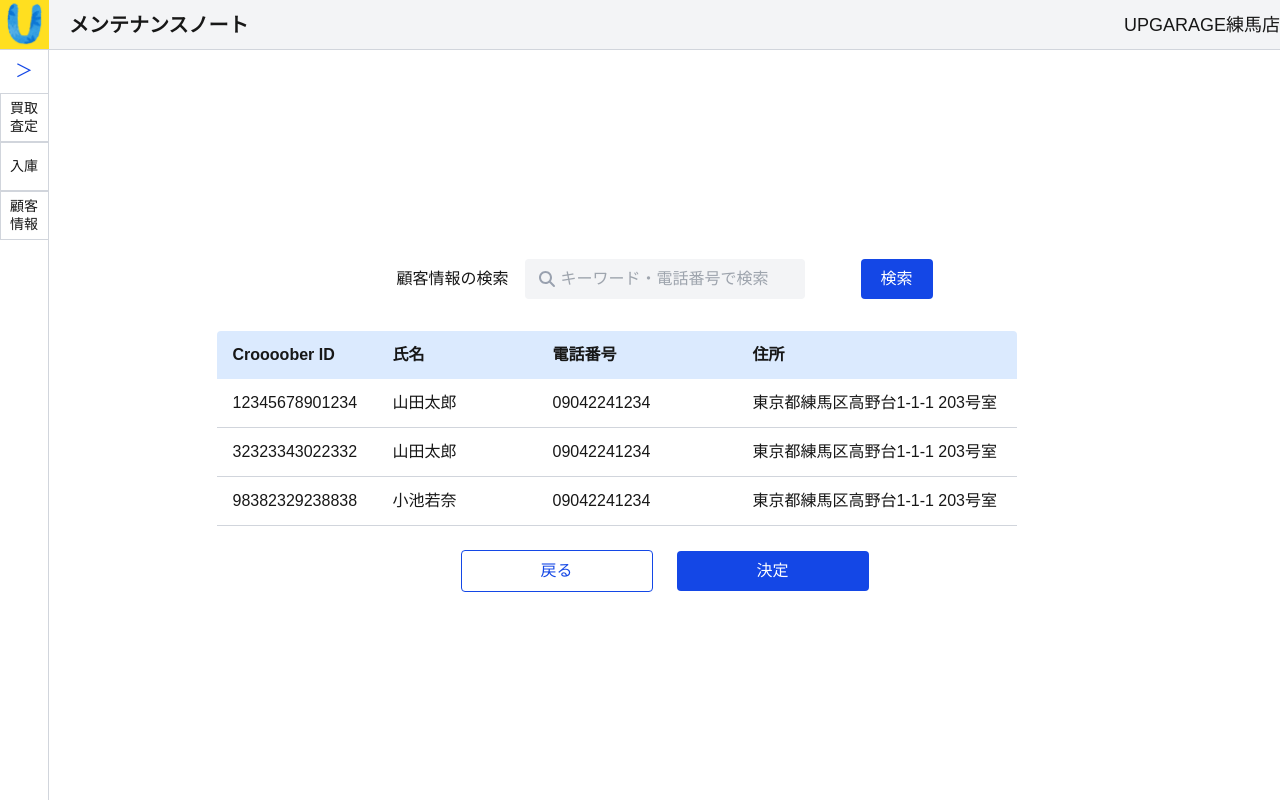
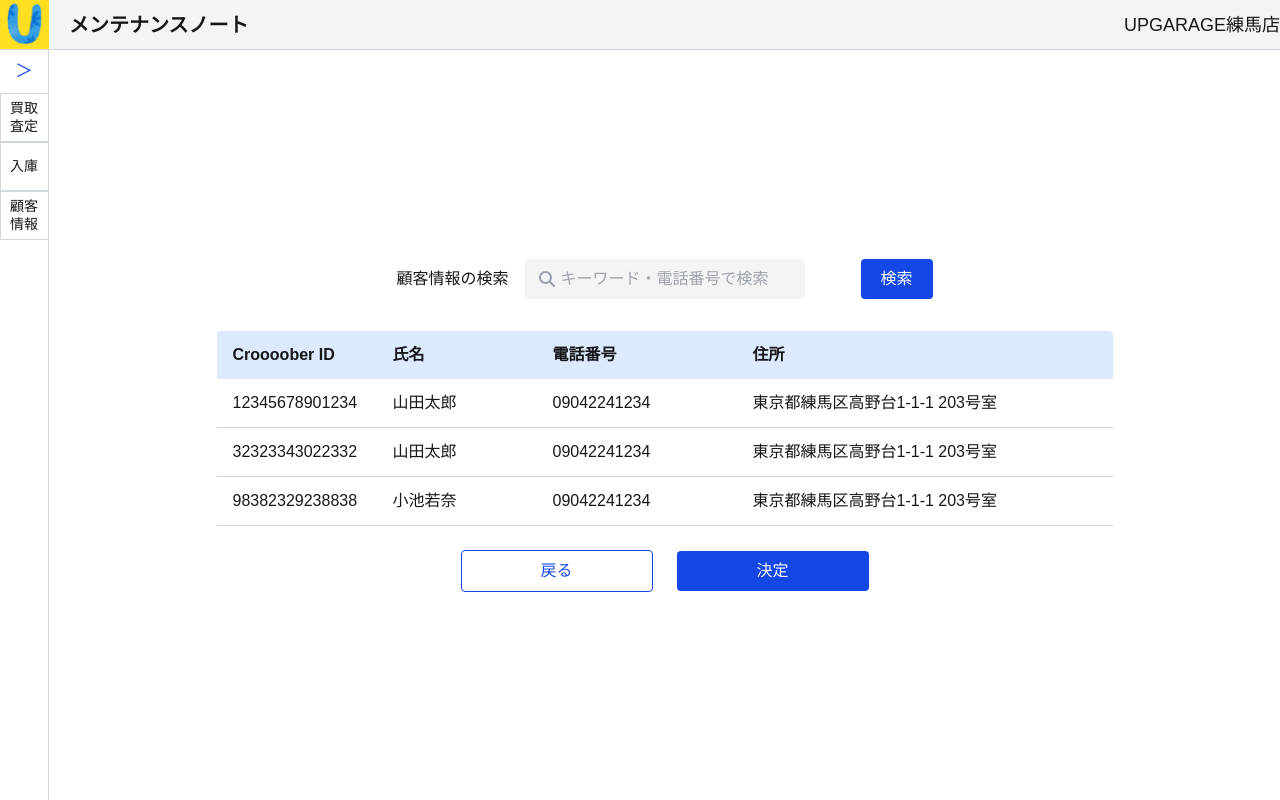
Before and after one commit to TanakaMiki-Altissima/issues_1, a Next.js app in the folder issues_1/: page /user_search in a window 1280 px wide. Both pictures are taken after a click on the button "検索". Built offline with nearby package versions, Linux system fonts and the light colour scheme.

Commit message:
検索結果表のレスポンシブ化

```diff
--- a/issues_1/src/components/UserSearchPage.tsx
+++ b/issues_1/src/components/UserSearchPage.tsx
@@ -44,7 +44,7 @@ export function UserSearchPage() {
         <div className="flex flex-1 relative">
           <Sidebar />
           {/* ================= Main ================= */}
-          <main className="flex-1 flex justify-center items-center relative px-4 md:px-0">
+          <main className="flex-1 flex justify-center items-center relative px-4 md:px-0 overflow-x-hidden min-w-0">
             <div className="w-full max-w-4xl mx-auto">
               {/* Search */}
               <div className="flex flex-col gap-3 items-center md:flex-row md:items-center md:justify-center md:gap-4">
@@ -85,9 +85,9 @@ export function UserSearchPage() {
 
               {/* Customers */}
               {showResult && (
-                <div className="mt-8 overflow-x-auto md:overflow-visible">
-                  <div className="mt-8 w-[800px] bg-blue-100 rounded">
-                    <div className="grid grid-cols-[160px_160px_200px_1fr] px-4 py-3 font-semibold">
+                <div className="mt-8">
+                  <div className="w-full bg-blue-100 rounded">
+                    <div className="hidden md:grid grid-cols-[160px_160px_200px_1fr] px-4 py-3 font-semibold">
                       <div>Croooober ID</div>
                       <div>氏名</div>
                       <div>電話番号</div>
@@ -99,15 +99,34 @@ export function UserSearchPage() {
                         key={customer.crooooberId}
                         onClick={() => setSelectedCustomerId(customer.crooooberId)}
                         className={`
-                      grid grid-cols-[160px_160px_200px_1fr]
+                      grid grid-cols-1 md:grid-cols-[160px_160px_200px_1fr]
                       px-4 py-3 cursor-pointer bg-white border-b border-gray-300
                       ${selectedCustomerId === customer.crooooberId ? 'bg-blue-50' : 'hover:bg-gray-50'}
                     `}
                       >
-                        <div>{customer.crooooberId}</div>
-                        <div>{customer.name}</div>
-                        <div>{customer.phone}</div>
-                        <div>{customer.address}</div>
+                        {/* Croooober ID */}
+    <div>
+      <span className="text-xs text-gray-500 md:hidden">Croooober ID</span>
+      <div>{customer.crooooberId}</div>
+    </div>
+
+    {/* 氏名 */}
+    <div>
+      <span className="text-xs text-gray-500 md:hidden">氏名</span>
+      <div>{customer.name}</div>
+    </div>
+
+    {/* 電話番号 */}
+    <div>
+      <span className="text-xs text-gray-500 md:hidden">電話番号</span>
+      <div>{customer.phone}</div>
+    </div>
+
+    {/* 住所 */}
+    <div>
+      <span className="text-xs text-gray-500 md:hidden">住所</span>
+      <div>{customer.address}</div>
+    </div>
                       </div>
                     ))}
                   </div>
```
